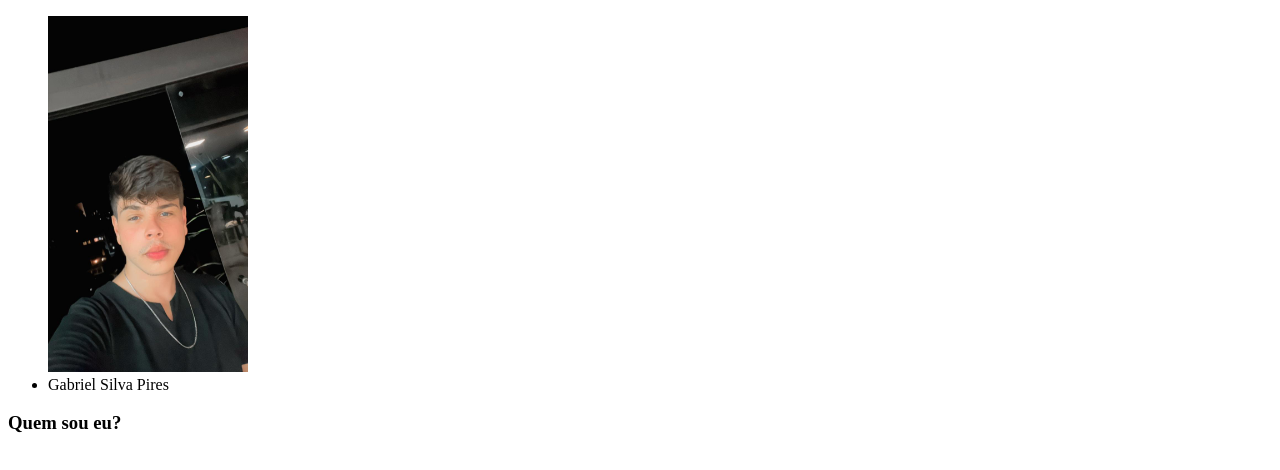
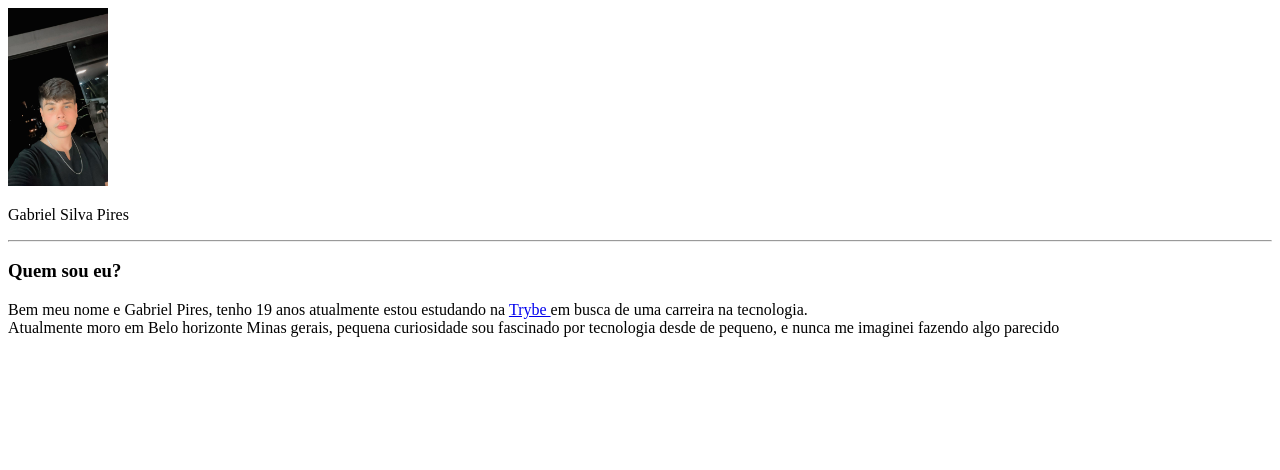
Before and after one commit to Pires19/Pires19.github.io, a plain HTML site: page index.html in a window 1280 px wide. Drawn offline with Linux system fonts and the light colour scheme.

Commit message:
Adicionei uma pequena descrição sobre mim

```diff
--- a/index.html
+++ b/index.html
@@ -7,11 +7,16 @@
     <title>Meu Portfólio</title>
 </head>
 <body>
-    <ul>
-        <img src="Eus.jpeg" alt="Foto atual do Gabriel Silva Pires" width="200px">
-        <li>Gabriel Silva Pires</li>
-    </ul>
-    <h3> <strong>Quem sou eu?</strong> </h3>
+    <a href="#top"></a>
+        <a href="https://www.instagram.com/gs_pires19/" target="_blank"><img src="Eus.jpeg" alt="Foto atual do Gabriel Silva Pires" width="100px"></a>
+        <p>Gabriel Silva Pires</p>
+        <hr>
+        <h3> <strong>Quem sou eu?</strong> </h3>
+    <p>Bem meu nome e Gabriel Pires, tenho 19 anos atualmente estou estudando na <a href="https://www.betrybe.com/" target="_blank"> Trybe </a>
+    em busca de uma carreira na tecnologia. <br> Atualmente moro em Belo horizonte Minas gerais, pequena curiosidade sou fascinado por tecnologia desde de pequeno,
+e nunca me imaginei fazendo algo parecido</p>
+
+
 
 </body>
 </html>
```
